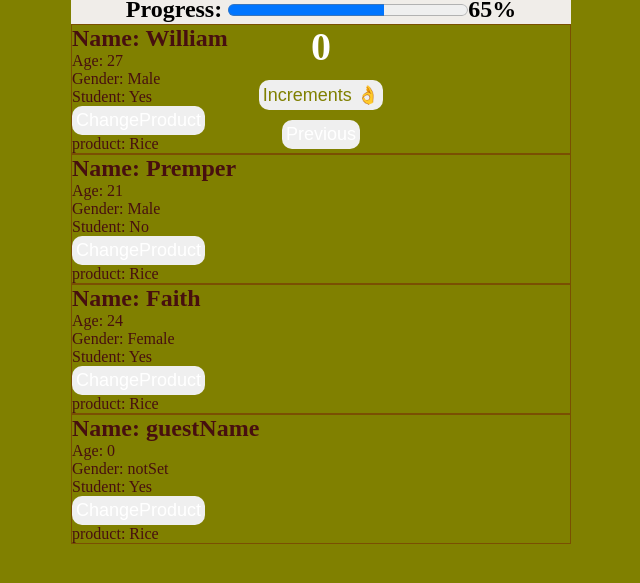
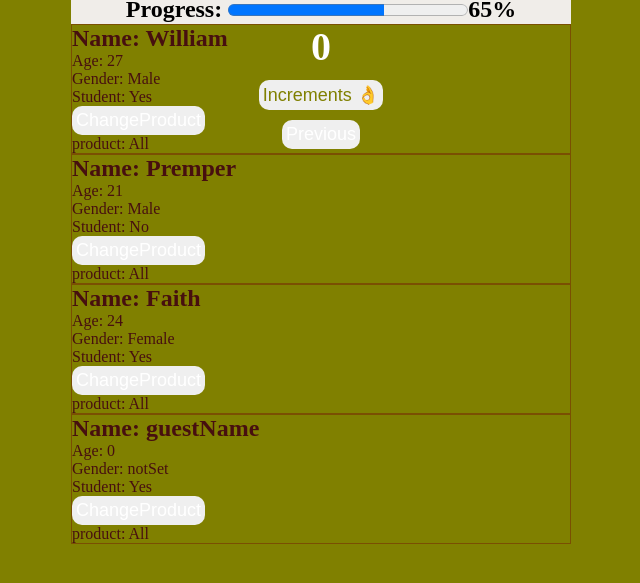
Before and after one commit to Saniflex-1/ReactJs, a React (Create React App) app: page / in a window 1280 px wide. Shown: the part 211-794 px from the top of the page, without its empty margins (319-959 px from the left). Built offline with nearby package versions, Linux system fonts and the light colour scheme.

Commit message:
Update props.learner.js

```diff
--- a/src/Components/props.learner.js
+++ b/src/Components/props.learner.js
@@ -1,5 +1,7 @@
 import { useState } from "react";
 import PropType from "prop-types";
+
+const pro = ["Biscuit", "Choco", "All"];
 
 function Students() {
   return (
@@ -13,17 +15,15 @@ function Students() {
 }
 
 function StudentDetails(props) {
-  const [product, setProduct] = useState("Rice");
+  const [product, setProduct] = useState(1);
   return (
     <div className="students">
       <h2>Name: {props.name}</h2>
       <p>Age: {props.Age}</p>
       <p>Gender: {props.gender}</p>
       <p>Student: {props.isStudent ? "Yes" : "No"}</p>
-      <button onClick={() => setProduct(["Biscuit", "Choco", "All"])}>
-        ChangeProduct
-      </button>
-      <p>product: {product}</p>
+      <button onClick={() => setProduct((s) => s + 1)}>ChangeProduct</button>
+      <p>product: {pro[product + 1]}</p>
     </div>
   );
 }
```
